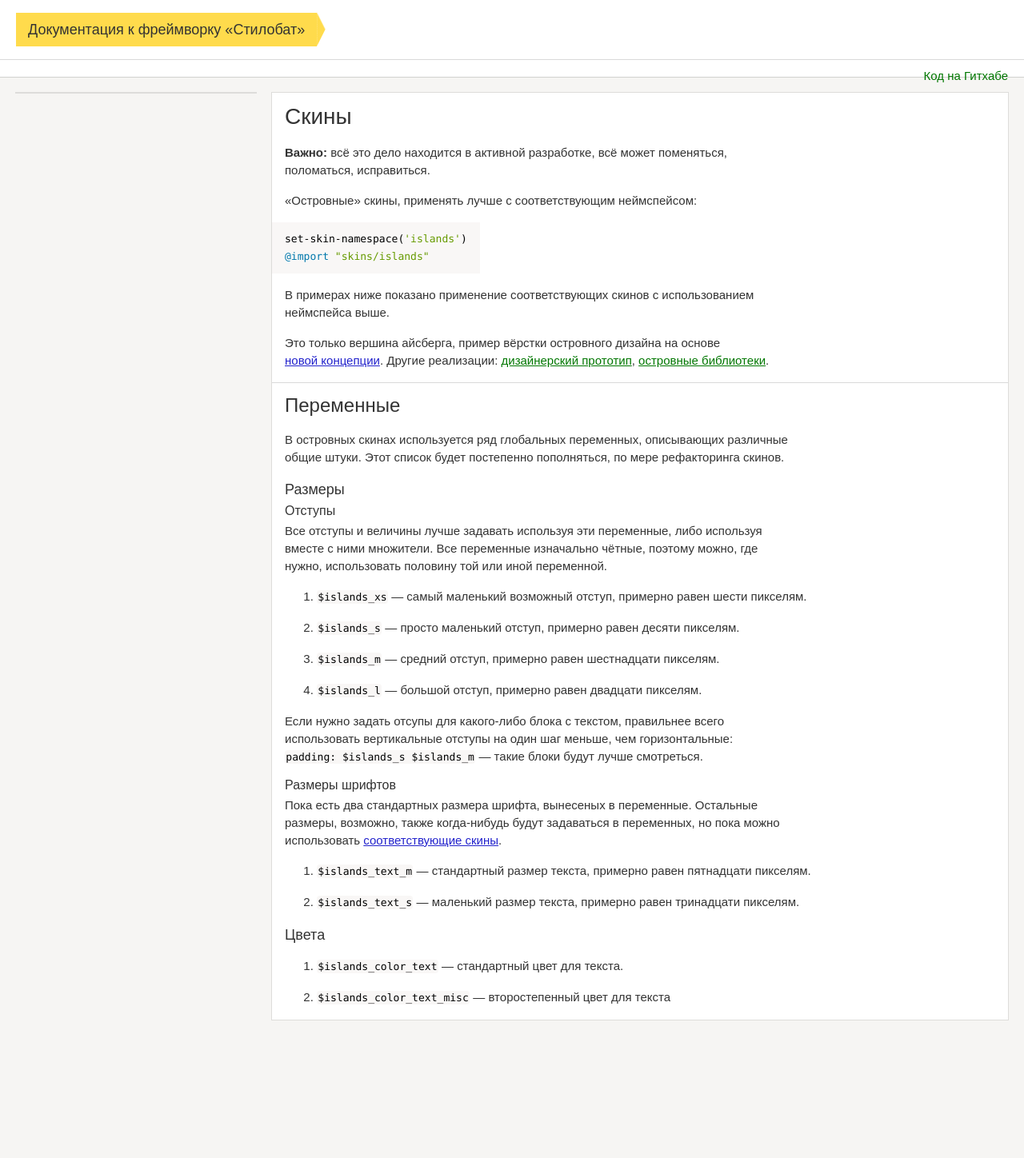
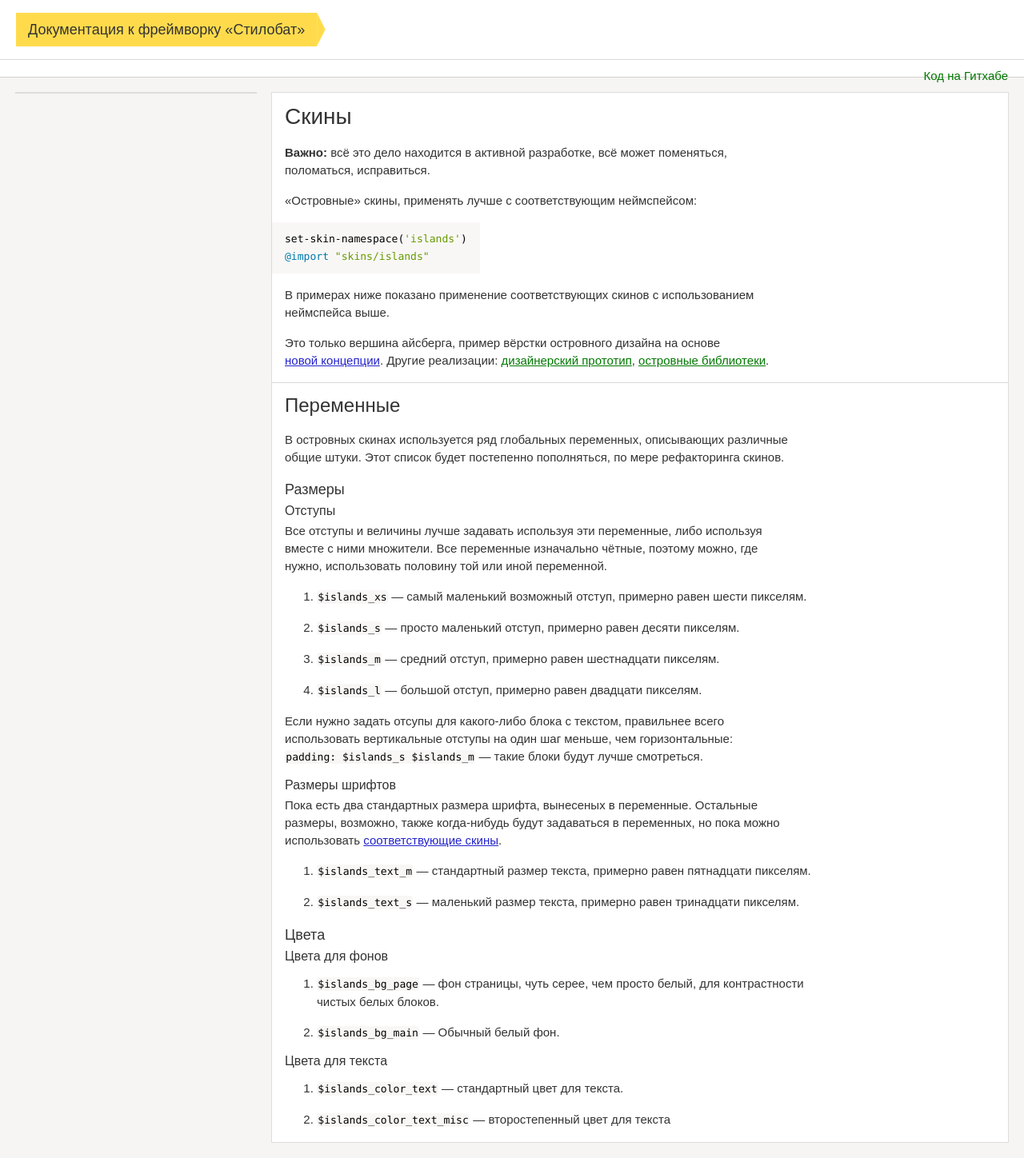
Before and after one commit to yandex-ui/stylobate-islands, a Jekyll site: the page built from pages/skins.md, in a window 1280 px wide. Shown: the whole page at 80% size. Built offline with Jekyll 4.4.1, drawn with Linux system fonts in a browser that asks for light colours; before the commit the page ends 1295 px from its top, so only the background shows below that.

Commit message:
Added (and used) variables for bgs

```diff
--- a/pages/skins.md
+++ b/pages/skins.md
@@ -51,6 +51,14 @@ permalink: /skins/
 
 ### Цвета {#colors}
 
+#### Цвета для фонов {#colors-bg}
+
+1. `$islands_bg_page` — фон страницы, чуть серее, чем просто белый, для контрастности чистых белых блоков.
+
+2. `$islands_bg_main` — Обычный белый фон.
+
+#### Цвета для текста {#colors-text}
+
 1. `$islands_color_text` — стандартный цвет для текста.
 
 2. `$islands_color_text_misc` — второстепенный цвет для текста
--- a/style.css
+++ b/style.css
@@ -505,8 +505,8 @@ hr {
   cursor: pointer;
   color: #000;
   text-decoration: none;
-  background: -webkit-linear-gradient(rgba(255, 255, 255, 0), rgba(255,255,255,0)) no-repeat;
-  background: linear-gradient(rgba(255,255,255,0), rgba(255,255,255,0)) no-repeat;
+  background: -webkit-linear-gradient(rgba(0, 0, 0, 0), rgba(0,0,0,0)) no-repeat;
+  background: linear-gradient(rgba(0,0,0,0), rgba(0,0,0,0)) no-repeat;
   background-size: 16px 16px;
 }
 
--- a/style.ie.css
+++ b/style.ie.css
@@ -396,7 +396,7 @@ hr {
   cursor: pointer;
   color: #000;
   text-decoration: none;
-  background: linear-gradient(rgba(255,255,255,0), rgba(255,255,255,0)) no-repeat;
+  background: linear-gradient(rgba(0,0,0,0), rgba(0,0,0,0)) no-repeat;
 }
 .complex-link:hover {
   color: #d00;
```
